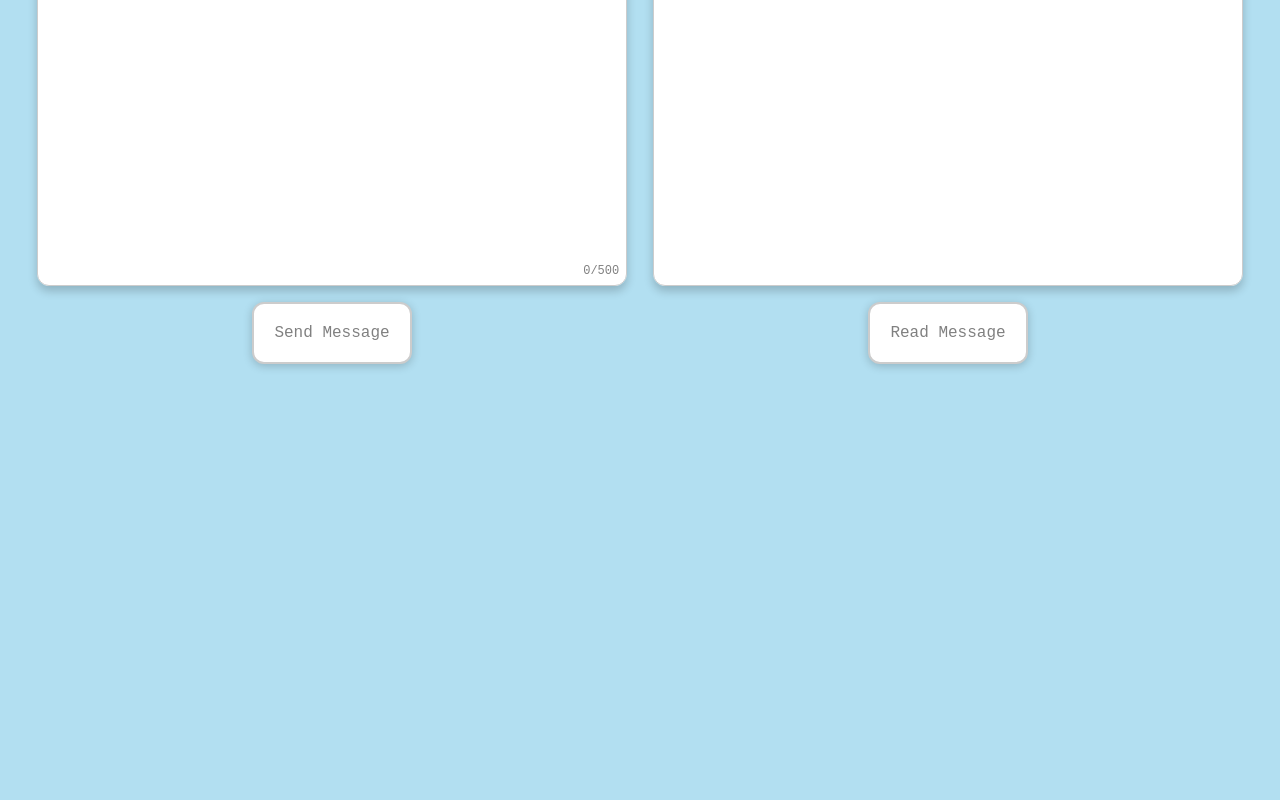
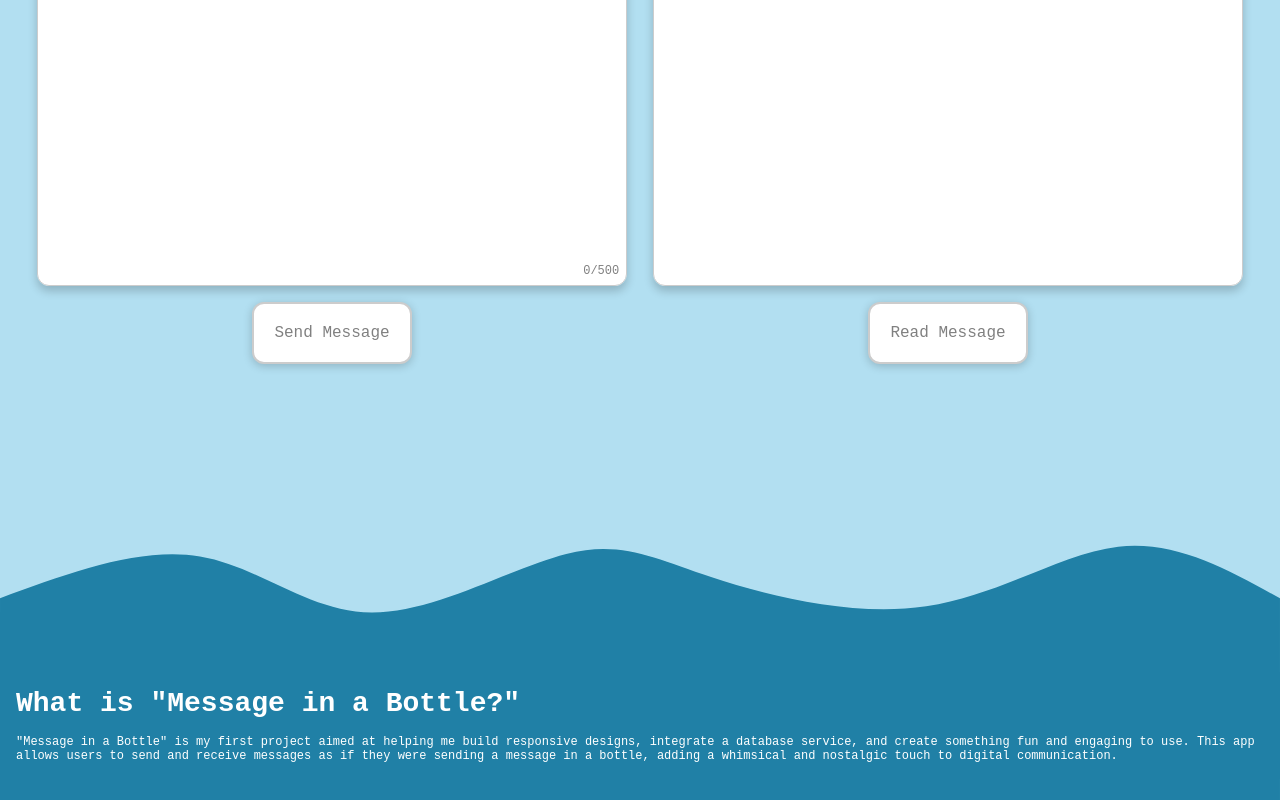
Before and after one commit to jacksoncdawson/message-in-a-bottle, a React (Create React App) app: page / in a window 1280 px wide. Shown: the part 286-1086 px from the top of the page. Before the commit the page ends 800 px from the top, so only its background shows below. Built offline with nearby package versions, Linux system fonts and the light colour scheme; no server answers.

Commit message:
in the middle of adding bio

```diff
--- a/src/Components/App/App.jsx
+++ b/src/Components/App/App.jsx
@@ -3,15 +3,19 @@ import styles from "./App.module.css";
 import MessageOutContainer from "../MessageOut/MessageOutContainer.jsx";
 import MessageInContainer from "../MessageIn/MessageInContainer.jsx";
 import Header from "../Header/Header.jsx";
+import BioContainer from "../Bio/BioContainer.jsx";
 
 function App() {
 	return (
 		<div className={styles.App}>
-			<Header />
-			<div className={styles.content}>
-				<MessageOutContainer />
-				<MessageInContainer />
+			<div className={styles.appArea}>
+				<Header />
+				<div className={styles.content}>
+					<MessageOutContainer />
+					<MessageInContainer />
+				</div>
 			</div>
+			<BioContainer />
 		</div>
 	);
 }
--- a/src/Components/App/App.module.css
+++ b/src/Components/App/App.module.css
@@ -5,14 +5,20 @@ html {
 }
 
 body {
-	background-color: rgba(108, 194, 228, 0.518);
+	background-color: var(--app-background-color);
+  margin: 0;
 }
 
 /* App Styles */
 
+.appArea {
+  margin: 0.5rem;
+}
+
 .content {
 	display: flex;
 	padding: 1rem;
+  margin-bottom: -5rem;
 }
 
 @media screen and (max-width: 480px) {
--- /dev/null
+++ b/src/Components/Bio/Bio.module.css
@@ -0,0 +1,47 @@
+.waveSVG {
+}
+
+.bioContainer {
+	background-color: var(--bio-background-color);
+	margin-top: -1rem;
+	padding: 1rem;
+}
+
+.title {
+	font-family: var(--font_family_std);
+	color: white;
+	font-size: var(--font_size_title);
+	margin: 0 0 1rem 0;
+}
+
+.bioCopy {
+	font-family: var(--font_family_std);
+	color: white;
+	font-size: var(--font_size_copy);
+	margin: 0;
+}
+
+@media screen and (min-width: 480px) {
+	.waveSVG {
+		position: relative;
+		bottom: -10vw;
+		z-index: 0;
+	}
+	.bioContainer {
+		position: relative;
+		z-index: 1;
+		bottom: 0;
+	}
+}
+
+@media screen and (min-width: 1440px) {
+	.waveSVG {
+		position: sticky;
+		bottom: -13vw;
+	}
+  .bioContainer {
+		position: relative;
+		z-index: 1;
+		bottom: 0;
+	}
+}
--- /dev/null
+++ b/src/Components/Bio/BioContainer.jsx
@@ -0,0 +1,8 @@
+import React from "react";
+import BioView from "./BioView"
+
+function BioContainer() {
+  return (BioView())
+}
+
+export default BioContainer;
--- /dev/null
+++ b/src/Components/Bio/BioView.jsx
@@ -0,0 +1,35 @@
+import React from "react";
+import styles from "./Bio.module.css";
+
+function BioView() {
+	return (
+		<div>
+			<svg
+				width="100%"
+				viewBox="0 0 1440 390"
+				className={styles.waveSVG}
+			>
+				<path
+					d="M 0,400 L 0,150 C 78.98316729646169,120.90346959807627 157.96633459292337,91.80693919615253 225,103 C 292.0336654070766,114.19306080384747 347.11782892476816,165.67571281346613 418,166 C 488.88217107523184,166.32428718653387 575.5623497080043,115.49020954998284 637,100 C 698.4376502919957,84.50979045001716 734.6327722432154,104.36344898660255 800,126 C 865.3672277567846,147.63655101339745 959.9065613191342,171.055994503607 1042,159 C 1124.0934386808658,146.944005496393 1193.7409824802473,99.41257299896942 1258,92 C 1322.2590175197527,84.58742700103058 1381.1295087598764,117.29371350051528 1440,150 L 1440,400 L 0,400 Z"
+					stroke="none"
+					stroke-width="0"
+					fill="#2080a6"
+					fill-opacity="1"
+					class="transition-all duration-300 ease-in-out delay-150 path-0"
+				></path>
+			</svg>
+			<div className={styles.bioContainer}>
+				<h2 className={styles.title}>What is "Message in a Bottle?"</h2>
+				<p className={styles.bioCopy}>
+					"Message in a Bottle" is my first project aimed at helping me build
+					responsive designs, integrate a database service, and create something
+					fun and engaging to use. This app allows users to send and receive
+					messages as if they were sending a message in a bottle, adding a
+					whimsical and nostalgic touch to digital communication.
+				</p>
+			</div>
+		</div>
+	);
+}
+
+export default BioView;
--- a/src/Components/MessageOut/MessageOut.module.css
+++ b/src/Components/MessageOut/MessageOut.module.css
@@ -4,7 +4,7 @@
 	width: 100%;
 	padding: 1vw;
 	transition: all 0.2s ease;
-  margin-bottom: 1rem;
+	margin-bottom: 1rem;
 }
 
 /* Input Field */
--- a/src/Components/MessageOut/MessageOutContainer.jsx
+++ b/src/Components/MessageOut/MessageOutContainer.jsx
@@ -18,12 +18,10 @@ function MessageOutContainer() {
 
 	// Submit Handler (Add Message to Firestore)
 	const handleSubmit = async () => {
-		// Handle Empty Message
 		if (message.trim() === "") {
 			return;
 		}
 
-		// Handle Message Submission
 		try {
 			await addDoc(collection(db, "messages"), {
 				text: message,
--- a/src/index.css
+++ b/src/index.css
@@ -7,6 +7,9 @@
 	--color_lobster: rgba(209, 39, 39, 0.884);
 	--padding_header_bar: 0.7rem;
 	--padding_title_container: 0.7rem;
+  --app-background-color: rgba(108, 194, 228, 0.518);
+  --bio-background-color: #2080a6;
+  --font_size_copy: 0.75rem;
 }
 
 /* Smaller Screens */
```
